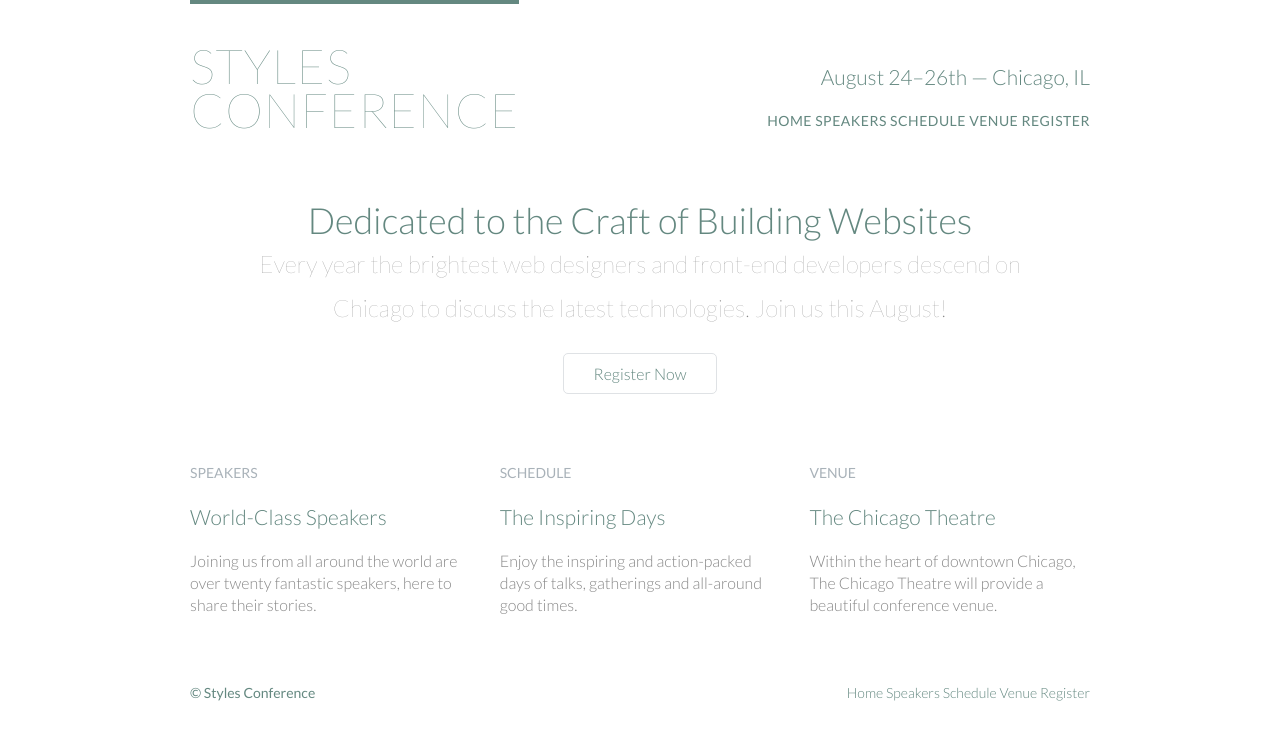
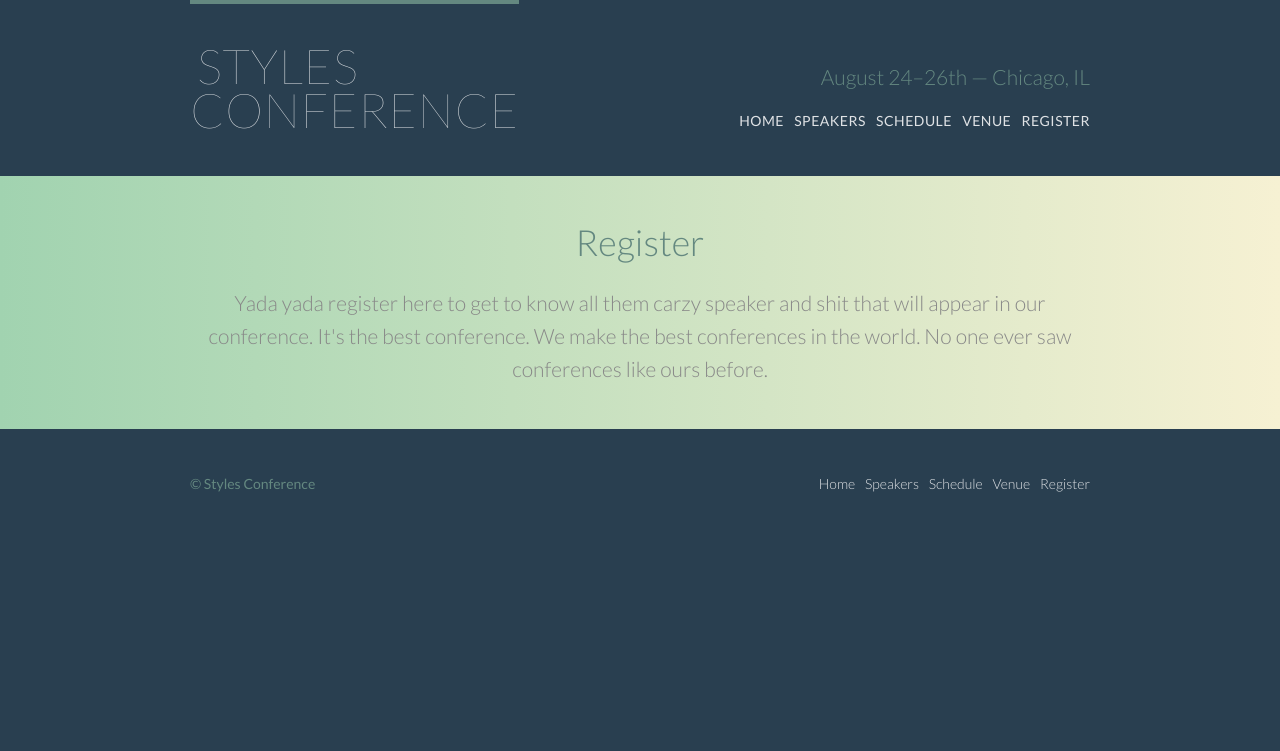
Before and after one commit to LopesDario/styles-conference, a plain HTML site: page _pages/register.html in a window 1280 px wide. Drawn offline with Linux system fonts and the light colour scheme.

Commit message:
backgrounds, colors and gerenal spacing

```diff
--- a/_pages/register.html
+++ b/_pages/register.html
@@ -3,15 +3,16 @@
   <head>
     <meta charset="utf-8" />
     <link rel="stylesheet" href="../_stylesheets/main.css" />
-    <link rel="stylesheet" href="http://fonts.googleapis.com/css?family=Lato:100,300,400">
+    <link rel="stylesheet" href="http://fonts.googleapis.com/css?family=Lato:100,300,400" />
     <title>Styles Conference</title>
   </head>
   <body>
-
     <!-- Header -->
 
-    <header class="container group">
-      <h1 class="logo"><a href="../index.html">Styles<br>Conference</a></h1>
+    <header class="primary-header container group">
+      <h1 class="logo">
+        <a href="../index.html">Styles<br />Conference</a>
+      </h1>
       <h3 class="tagline">August 24&ndash;26th &mdash; Chicago, IL</h3>
       <nav class="nav primary-nav">
         <a href="../index.html">Home</a>
@@ -22,50 +23,14 @@
       </nav>
     </header>
 
-   <!-- Hero -->
-
-    <section class="hero container">
-      <h2>Dedicated to the Craft of Building Websites</h2>
-      <p>
-        Every year the brightest web designers and front-end developers descend on Chicago to discuss the latest technologies. Join us this August!
-      </p>
-      <a class="btn btn-alt" href="register.html">Register Now</a>
-      </section>
-    </section>
-
-    <!-- Teasers-->
-
-    <section class="grid"><!--
-
-        Speakers
-
-      --><section class=" teaser col-1-3">
-        <a href="speakers.html">
-          <h5>Speakers</h5>
-          <h3>World-Class Speakers</h3>
-        </a>
-        <p>Joining us from all around the world are over twenty fantastic speakers, here to share their stories.</p>
-      </section><!--
-
-        Schedule
-
-      --><section class="teaser col-1-3">
-        <a href="schedule.html">
-          <h5>Schedule</h5>
-          <h3>The Inspiring Days</h3>
-        </a>
-        <p>Enjoy the inspiring and action-packed days of talks, gatherings and all-around good times.</p>
-      </section><!--
-
-        Venue
-
-      --><section class="teaser col-1-3">
-        <a href="venue.html">
-          <h5>Venue</h5>
-          <h3>The Chicago Theatre</h3>
-        </a>
-        <p>Within the heart of downtown Chicago, The Chicago Theatre will provide a beautiful conference venue.</p>
-      </section>
+    <section class="row-alt">
+      <div class="lead container">
+        <h1>Register</h1>
+        <p>
+          Yada yada register here to get to know all them carzy speaker and shit that will appear in our conference. It's the best conference. We make
+          the best conferences in the world. No one ever saw conferences like ours before.
+        </p>
+      </div>
     </section>
 
     <!-- Footer -->
--- a/_stylesheets/main.css
+++ b/_stylesheets/main.css
@@ -121,11 +121,36 @@ table {
 
 /*
   ========================================
+  Rows
+  ========================================
+*/
+
+.row,
+.row-alt {
+  min-width: 960px;
+}
+
+.row {
+  background: #fff;
+  padding: 66px 0 44px 0;
+}
+
+.row-alt {
+  background: #cbe2c1;
+  background: -webkit-linear-gradient(to right, #a1d3b0, #f6f1d3);
+  background: -moz-linear-gradient(to right, #a1a1a1, #f6f1d3);
+  background: linear-gradient(to right, #a1d3b0, #f6f1d3);
+  padding: 44px 0 22px 0;
+}
+
+/*
+  ========================================
   Typography
   ========================================
 */
 
 body {
+  background: #293f50;
   color: #888;
   font: 300 16px/22px 'Lato', 'Open Sans', 'Helvetica Neue', Helvetica, Arial, sans-serif;
 }
@@ -175,6 +200,21 @@ em {
 
 /*
 ========================================
+  Leads
+========================================
+*/
+
+.lead {
+  text-align: center;
+}
+
+.lead p {
+  font-size: 21px;
+  line-height: 33px;
+}
+
+/*
+========================================
 Links
 ========================================
 */
@@ -204,13 +244,23 @@ Buttons
 
 .btn {
   border-radius: 5px;
-  display: 5px;
+  color: #fff;
+  cursor: pointer;
+  display: inline-block;
+  font-weight: 400;
   margin: 0;
+  letter-spacing: 0.5px;
+  text-transform: uppercase;
 }
 
 .btn-alt {
-  border: 1px solid #dfe2e5;
+  border: 1px solid #fff;
   padding: 10px 30px;
+}
+
+.btn-alt:hover {
+  background: #dfe2e5;
+  color: #648880;
 }
 
 /*
@@ -220,6 +270,7 @@ Home
 */
 
 .hero {
+  color: #dfe2e5;
   line-height: 44px;
   padding: 22px 80px 66px 80px;
   text-align: center;
@@ -290,3 +341,14 @@ Primary footer
 .nav {
   text-align: right;
 }
+
+.primary-header a,
+.primary-footer a {
+  color: #dfe2e5;
+  padding-left: 7px;
+}
+
+.primary-header a:hover,
+.primary-footer a:hover {
+  color: #648880;
+}
```
Also changed, not shown: _pages/schedule.html (+13 -48 lines), _pages/speakers.html (+13 -48 lines), _pages/venue.html (+10 -48 lines), index.html (+4 -2 lines).
